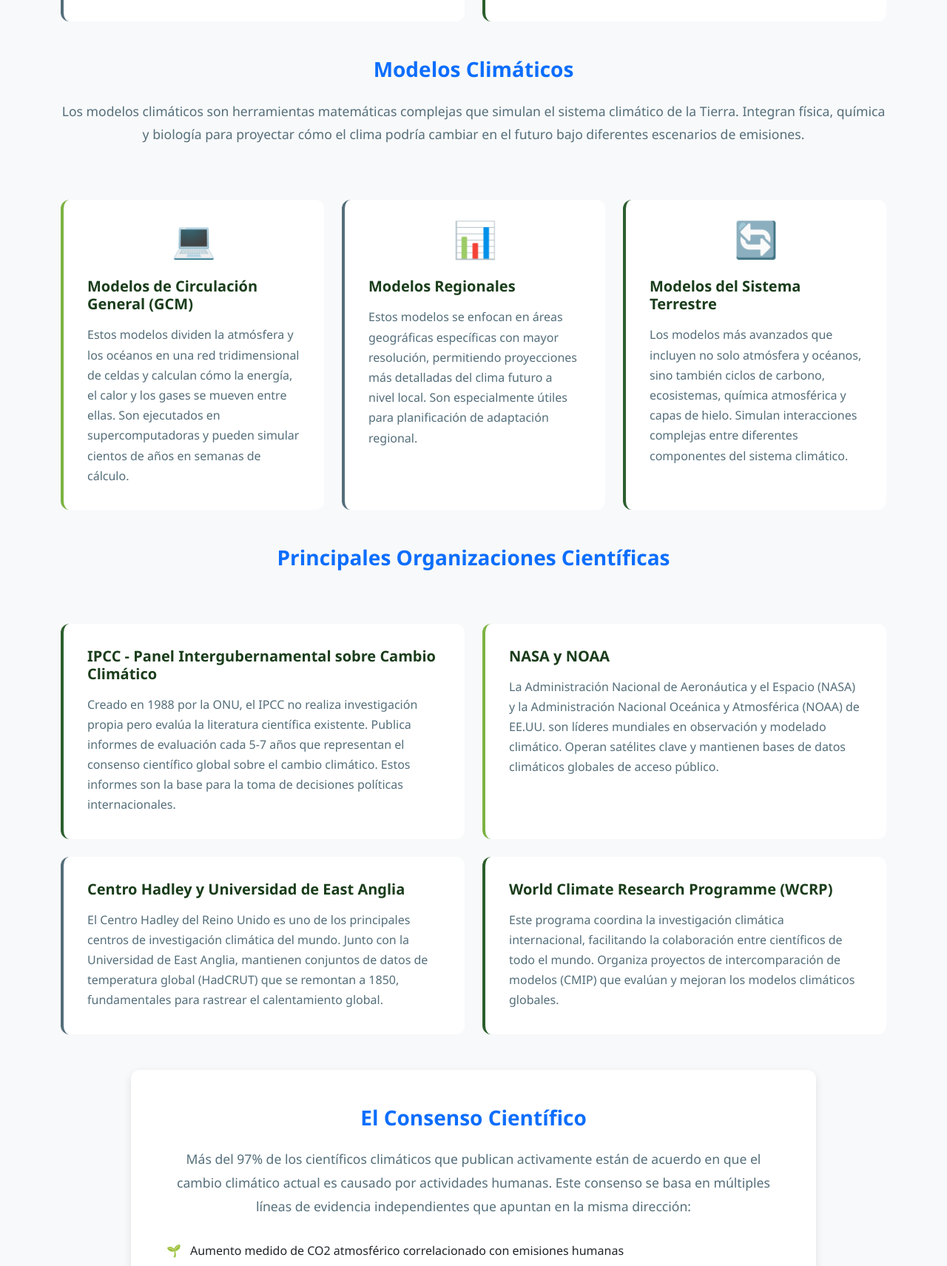
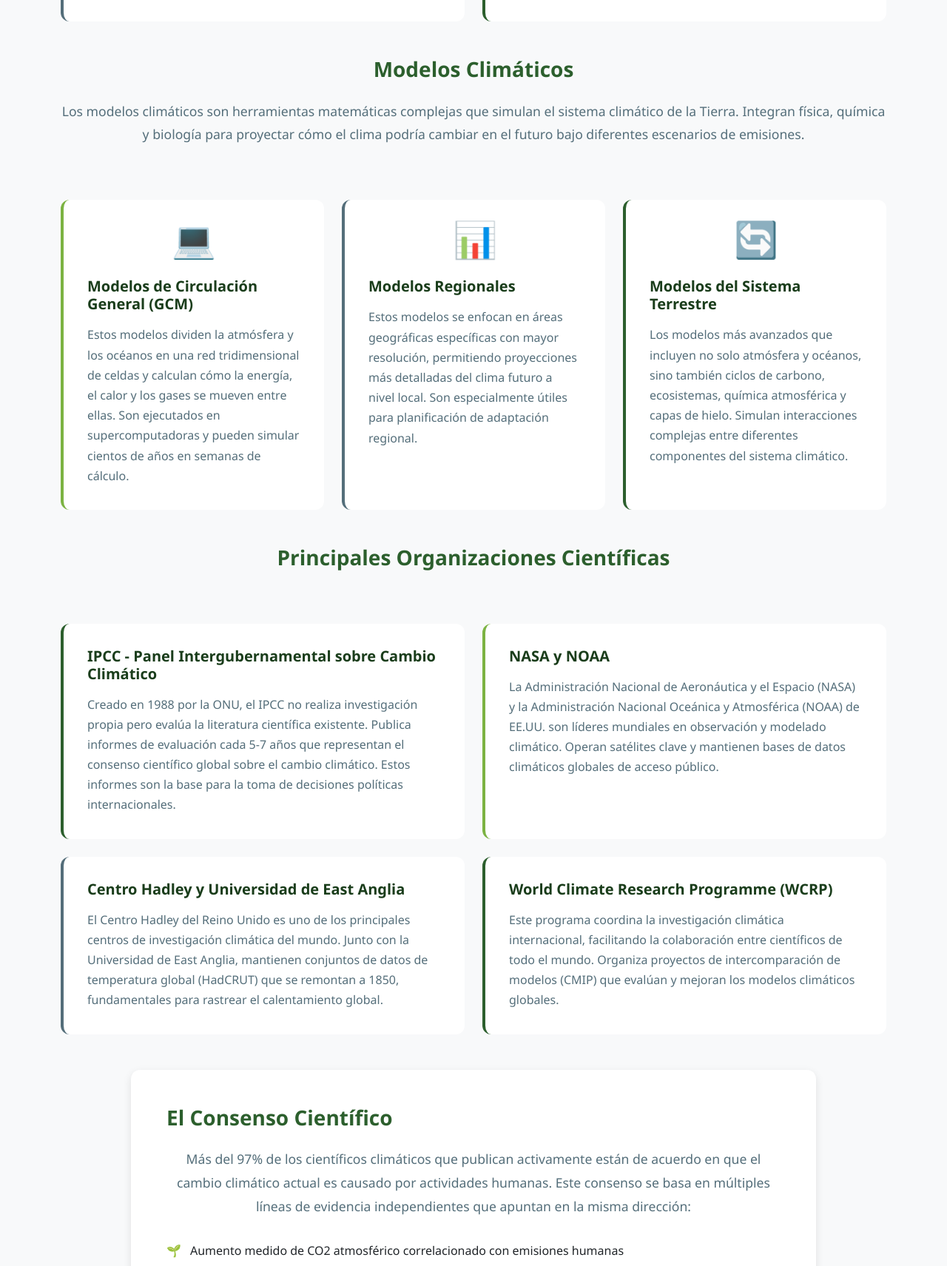
Before and after one commit to Sergio-Bustos/Pagina-web-con-Bootstrap, a plain HTML site: page metodologia.html in a window 1280 px wide. Shown: the part 1089-2800 px from the top of the page at 74% size. Drawn offline with nearby package versions, Linux system fonts and the light colour scheme.

Commit message:
Cambiando colores de fuente

```diff
--- a/metodologia.html
+++ b/metodologia.html
@@ -73,7 +73,7 @@
         <!-- Métodos de observación -->
         <div class="row mb-5">
             <div class="col-12">
-                <h3 class="text-center mb-4 text-primary">Métodos de Observación y Medición</h3>
+                <h3 class="text-center mb-4 titulo-verde">Métodos de Observación y Medición</h3>
             </div>
         </div>
 
@@ -134,7 +134,7 @@
         <!-- Modelos climáticos -->
         <div class="row mb-5">
             <div class="col-12">
-                <h3 class="text-center mb-4 text-primary">Modelos Climáticos</h3>
+                <h3 class="text-center mb-4 titulo-verde">Modelos Climáticos</h3>
                 <p class="lead text-center mb-4">
                     Los modelos climáticos son herramientas matemáticas complejas que simulan el sistema climático de la Tierra. Integran física, química y biología para proyectar cómo el clima podría cambiar en el futuro bajo diferentes escenarios de emisiones.
                 </p>
@@ -185,7 +185,7 @@
         <!-- Organismos científicos -->
         <div class="row mb-5">
             <div class="col-12">
-                <h3 class="text-center mb-4 text-primary">Principales Organizaciones Científicas</h3>
+                <h3 class="text-center mb-4 titulo-verde">Principales Organizaciones Científicas</h3>
             </div>
         </div>
 
@@ -244,7 +244,7 @@
             <div class="col-lg-10 mx-auto">
                 <div class="card shadow border-0">
                     <div class="card-body p-5">
-                        <h3 class="text-primary mb-4 text-center">El Consenso Científico</h3>
+                        <h3 class="text-primary mb-4 titulo-verde">El Consenso Científico</h3>
                         <p class="lead text-center mb-4">
                             Más del 97% de los científicos climáticos que publican activamente están de acuerdo en que el cambio climático actual es causado por actividades humanas. Este consenso se basa en múltiples líneas de evidencia independientes que apuntan en la misma dirección:
                         </p>
```
